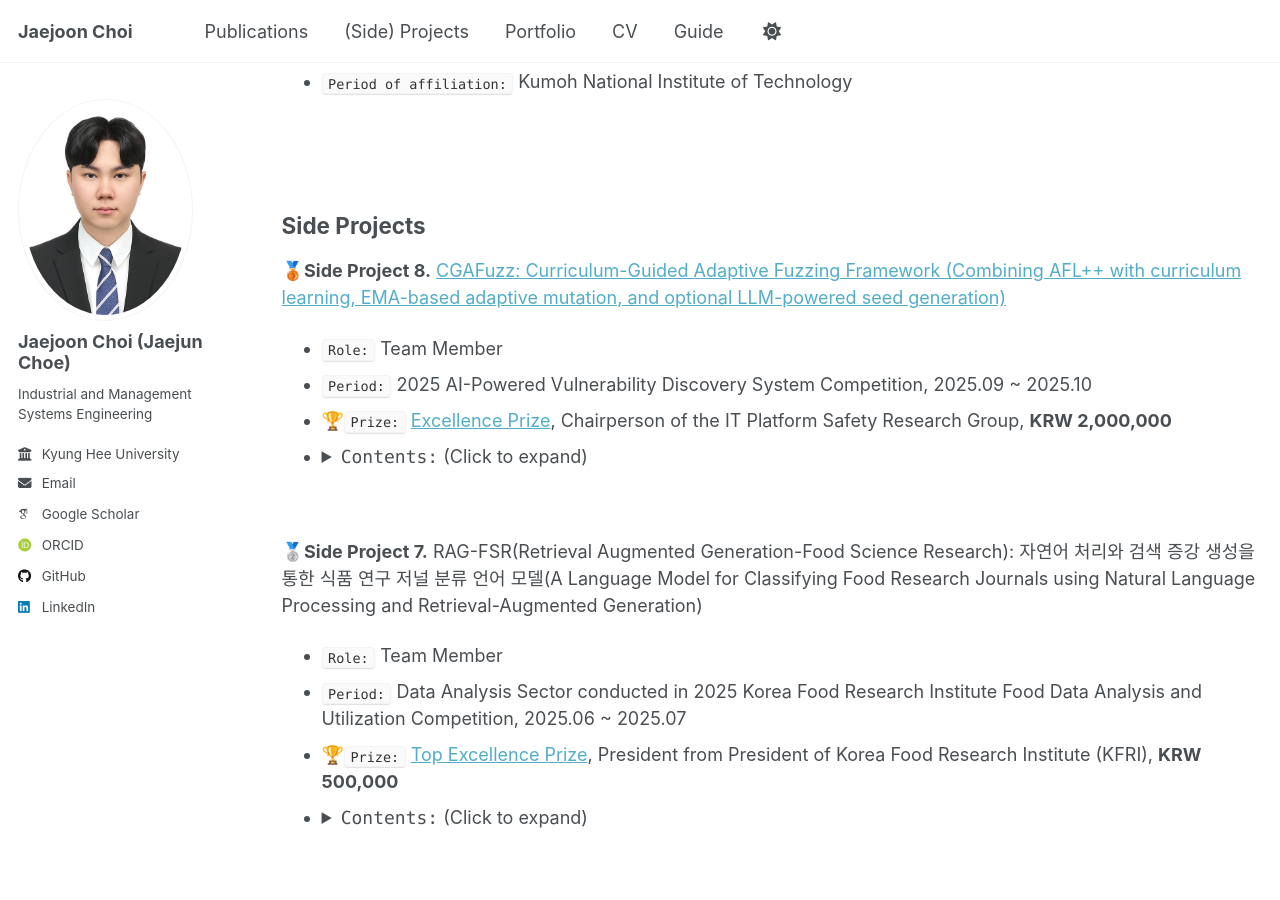
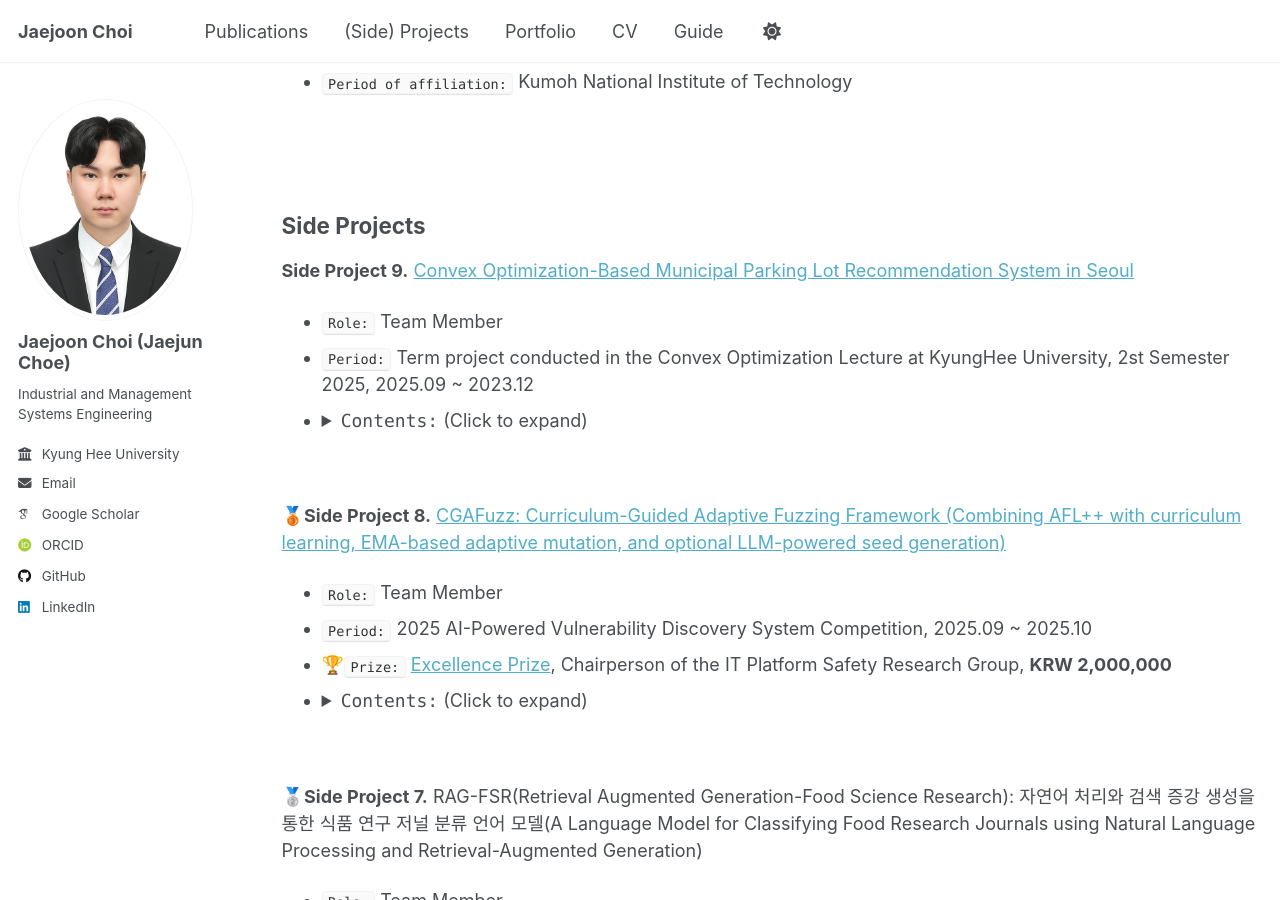
Before and after one commit to jaejunchoe/jaejunchoe.github.io, a Jekyll site: the page built from _pages/project.md, in a window 1280 px wide and 900 px high, scrolled down 444 px. Built offline with Jekyll 4.4.1, drawn with Linux system fonts in a browser that asks for light colours; some web fonts are replaced.

Commit message:
initial commit

```diff
--- a/_pages/project.md
+++ b/_pages/project.md
@@ -30,6 +30,22 @@ redirect_from:
 
 **Side Projects**
 ----
+**Side Project 9.** [Convex Optimization-Based Municipal Parking Lot Recommendation System in Seoul](https://github.com/jaejunchoe/convex_25_kyunghee)
+- `Role:` Team Member
+- `Period:` Term project conducted in the Convex Optimization Lecture at KyungHee University, 2st Semester 2025, 2025.09 ~ 2023.12
+- <details><summary><code>Contents:</code> (Click to expand)</summary>
+  <div markdown="1">
+
+  1. To resolve the issues of unbalanced utilization rates and parking shortages in Seoul's municipal parking lots, we designed a convex optimization-based dynamic parking recommendation AI agent that allocates the optimal parking lot by reflecting real-time urban data.
+  1. We proposed an objective function that simultaneously minimizes parking lot congestion, user travel distance, and parking fees. Additionally, we prevented demand concentration at specific parking lots by applying capacity overflow prevention and an upper bound constraint on congestion ($\rho_{max}$).
+  1. We implemented a framework that assigns the optimal parking lot utilizing the CVXPY solver, and integrated a feature where an LLM dynamically recommends hyperparameter weights ($\alpha, \beta, \gamma$) based on real-time situational prompts, such as city festivals or events.
+  1. Through this approach, we achieved superior performance across all metrics compared to the conventional Greedy algorithm—including improvements in congestion (+8.2%, +7.5%), parking costs (+4%, +5.8%), and travel distance (+0.2%, +0.8%) for weekdays and weekends, respectively. Furthermore, we demonstrated that this system can effectively alleviate users' parking search time and stress while guaranteeing a global optimal solution.
+
+  </div>
+  </details>
+
+<br/>
+
 🥉**Side Project 8.** [CGAFuzz: Curriculum-Guided Adaptive Fuzzing Framework (Combining AFL++ with curriculum learning, EMA-based adaptive mutation, and optional LLM-powered seed generation)](https://github.com/HyeonjongJang/CGAFuzz)
 - `Role:` Team Member
 - `Period:` 2025 AI-Powered Vulnerability Discovery System Competition, 2025.09 ~ 2025.10
```
